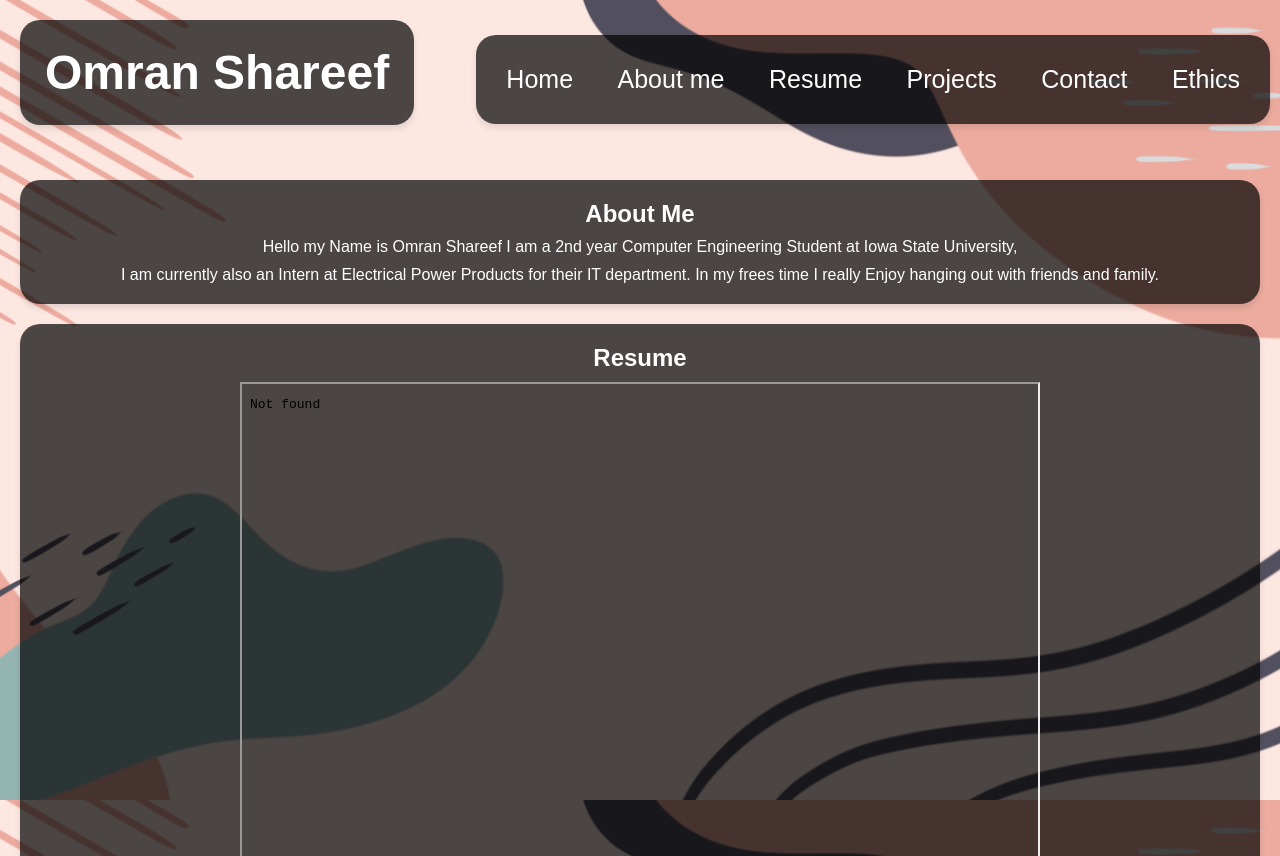
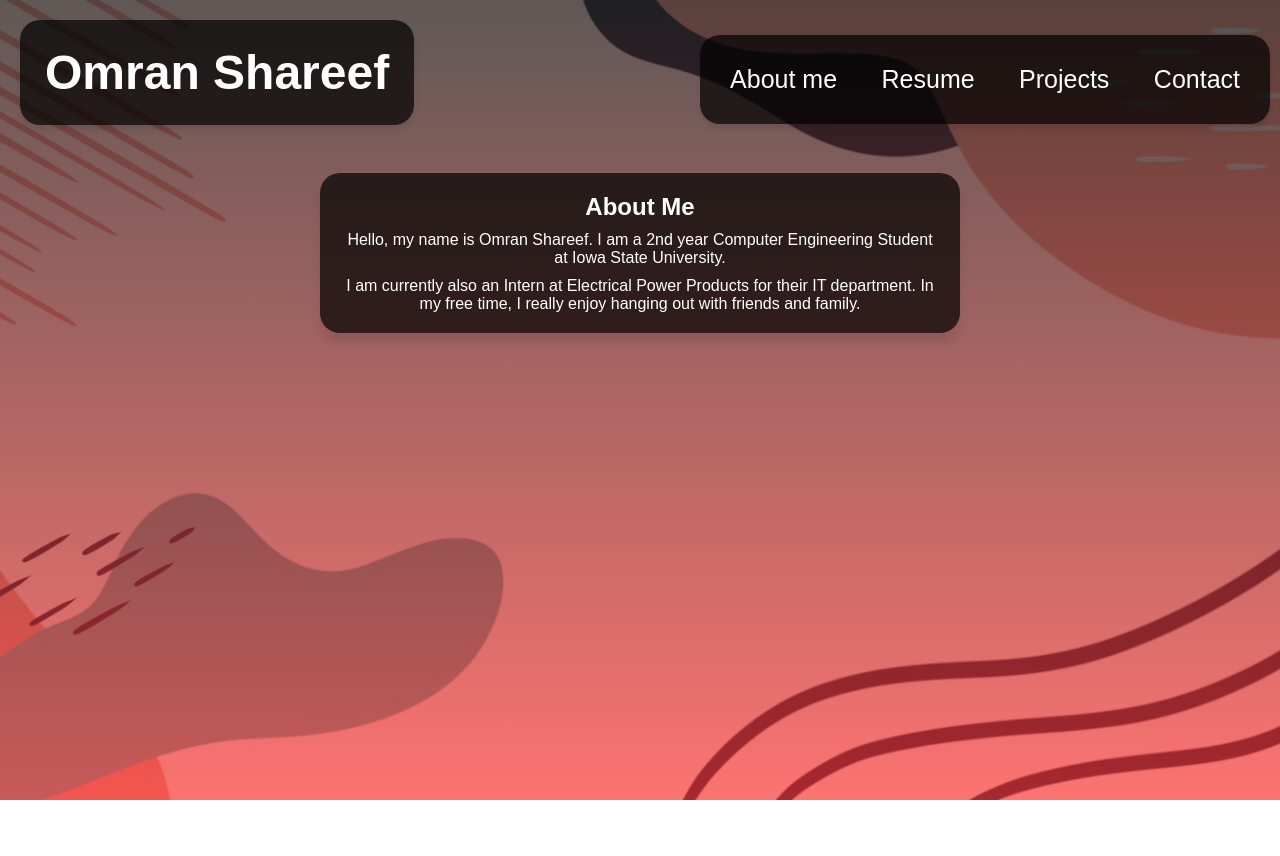
Before and after one commit to o-shareef/omranport, a plain HTML site: page index.html in a window 1280 px wide. Shown: the top 856 px of the page. After the commit the page ends 800 px from the top, so only its background shows below. Drawn offline with Linux system fonts and the light colour scheme.

Commit message:
Format canges

```diff
--- a/index.html
+++ b/index.html
@@ -4,6 +4,7 @@
     <meta charset="UTF-8" />
     <meta name="viewport" content="width=device-width, initial-scale=1.0" />
     <link rel="stylesheet" type="text/css" href="style.css" />
+
     <title>Omran Shareef</title>
   </head>
   <body>
@@ -12,49 +13,45 @@
       <div id="menu">
         <nav>
           <ul>
-            <li><a href="#home">Home</a></li>
-            <li><a href="#about">About me</a></li>
-            <li><a href="#resume">Resume</a></li>
-            <li><a href="#projects">Projects</a></li>
-            <li><a href="#contact">Contact</a></li>
-            <li><a href="#ethics">Ethics</a></li>
+            <li><a href="#about" onclick="showSection('about'); return false;">About me</a></li>
+            <li><a href="#resume" onclick="showSection('resume'); return false;">Resume</a></li>
+            <li><a href="#projects" onclick="showSection('projects'); return false;">Projects</a></li>
+            <li><a href="#contact" onclick="showSection('contact'); return false;">Contact</a></li>
           </ul>
         </nav>
       </div>
     </div>
 
-    <!-- Sections -->
-    <section id="about">
+
+    <section id="about" class="content-section">
       <h2>About Me</h2>
-      <p>Hello my Name is Omran Shareef I am a 2nd year Computer Engineering Student at Iowa State University,</p>
-      <p> I am currently also an Intern at Electrical Power Products for their IT department. In my frees time I really Enjoy
+      <p>Hello, my name is Omran Shareef. I am a 2nd year Computer Engineering Student at Iowa State University.</p>
+      <p>I am currently also an Intern at Electrical Power Products for their IT department. In my free time, I really enjoy
       hanging out with friends and family.</p>
     </section>
 
-    <section id="resume">
+    <section id="resume" class="content-section">
       <h2>Resume</h2>
-      <iframe src= "Omran_Resume.pdf" width="800" height="800"> </iframe>
+      <iframe src="Omran_Resume.pdf" width="800" height="800"></iframe>
     </section>
 
-    <section id="projects">
+    <section id="projects" class="content-section">
       <h2>Projects</h2>
       <h4>My Portfolio Website (Yes, the one you are on right now!)</h4>
-      <h5>Skills: <p1>Git, Git hub, HTML, CSS</p1></h5>
-      <p>I have not done any web development before this, I decided to build this really simple website from scratch,</p>
-      <p>I am using github to host it for free, so far I have only utilized basic raw HTML and CSS, I definetly plan on </p>
-      <p>learning about a frame work such as react soon to make it look a lot better!</p>
+      <h5>Skills: <span>Git, GitHub, HTML, CSS</span></h5>
+      <p>I have not done any web development before this. I decided to build this really simple website from scratch.</p>
+      <p>I am using GitHub to host it for free. So far, I have only utilized basic raw HTML and CSS. I definitely plan on
+      learning about a framework such as React soon to make it look a lot better!</p>
     </section>
 
-    <section id="ethics">
-      <h2>Ethics</h2>
-      <iframe src= "CPRE 394 ethics.pdf" width="800" height="800"> </iframe>
-    </section>
 
-    <section id="contact">
+    <section id="contact" class="content-section">
       <h2>Contact</h2>
       <p>Email: omranshareef101@gmail.com</p>
       <p>Phone Number: 515-669-3664</p>
       <p>Location: Urbandale, Iowa</p>
     </section>
+
+    <script src="script.js"></script>
   </body>
 </html>
--- a/script.js
+++ b/script.js
@@ -0,0 +1,14 @@
+// JavaScript to handle showing and hiding sections
+function showSection(sectionId) {
+    // Hide all sections
+    const sections = document.querySelectorAll('.content-section');
+    sections.forEach(section => section.style.display = 'none');
+
+    // Show the selected section
+    document.getElementById(sectionId).style.display = 'block';
+  }
+
+  // Initially show the About section
+  document.addEventListener('DOMContentLoaded', () => {
+    showSection('about');
+  });
--- a/style.css
+++ b/style.css
@@ -7,7 +7,7 @@
 
 body {
   color: #fff;
-  background-image: url("—Pngtree—pink memphis playful abstract portfolio_1347365.png");
+  background-image: linear-gradient(rgba(0, 0, 0, 0.62), rgba(252, 0, 0, 0.5)), url("—Pngtree—pink memphis playful abstract portfolio_1347365.png");
   background-size: cover;
   background-position: center;
   background-attachment: fixed;
@@ -66,12 +66,16 @@ b {
 }
 
 section {
+  margin-right: auto;
+  margin-left: auto;
+  margin-top: 1%;
+  margin-bottom: 1%;
+  width: 50%;
   padding: 20px;
   text-align: center;
-  margin: 20px;
   background-color: rgba(0, 0, 0, 0.7);
   border-radius: 20px;
-  box-shadow: 0 4px 6px rgba(0, 0, 0, 0.1);
+  box-shadow: 0 10px 10px rgba(0, 0, 0, 0.1);
 }
 
 
@@ -95,3 +99,8 @@ section p1 {
   font-size: 13px;
   margin-top: 10px;
 }
+
+/* Hide all sections by default */
+.content-section {
+  display: none;
+}
```
Also changed, not shown: 1 other file.
